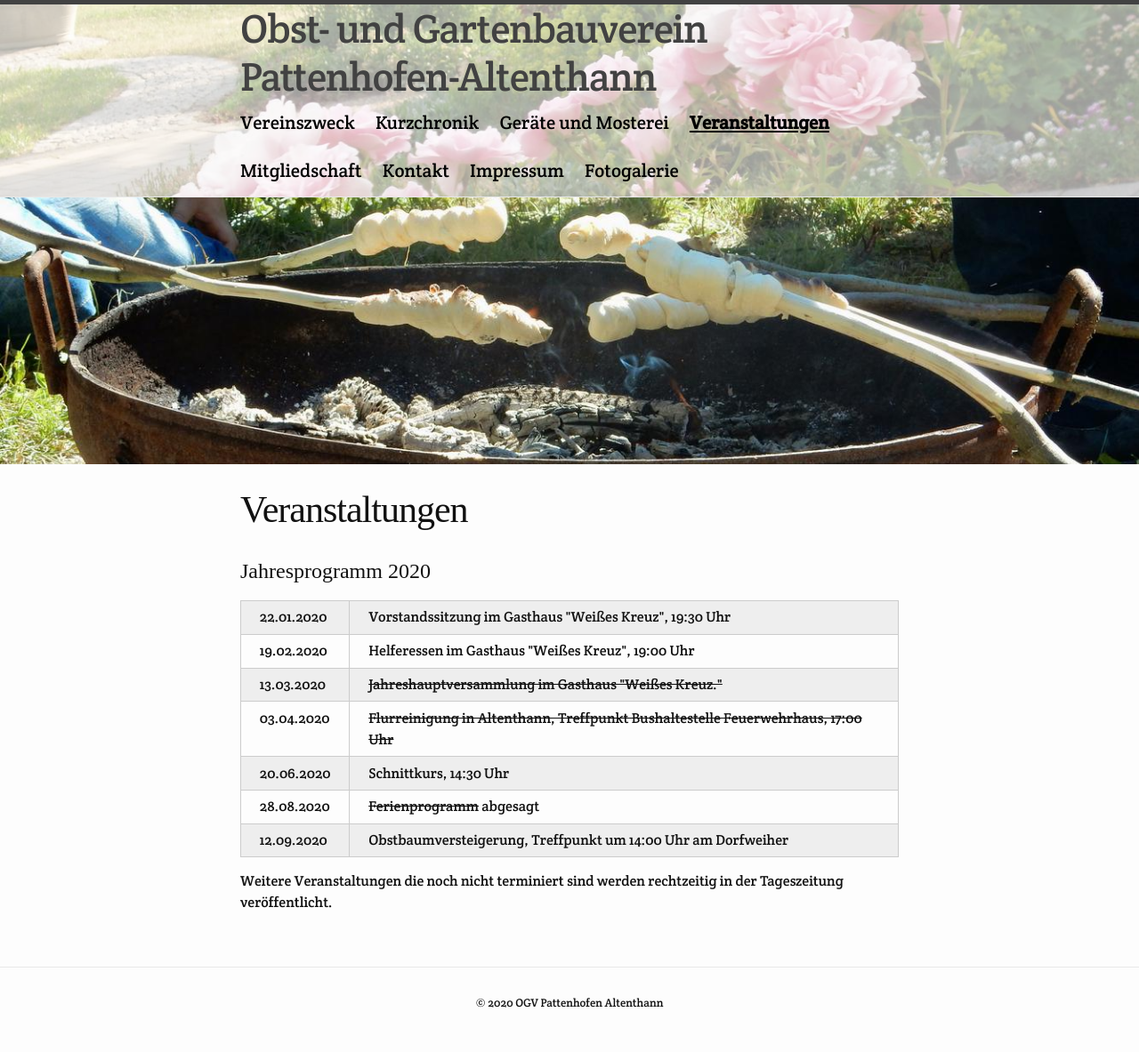
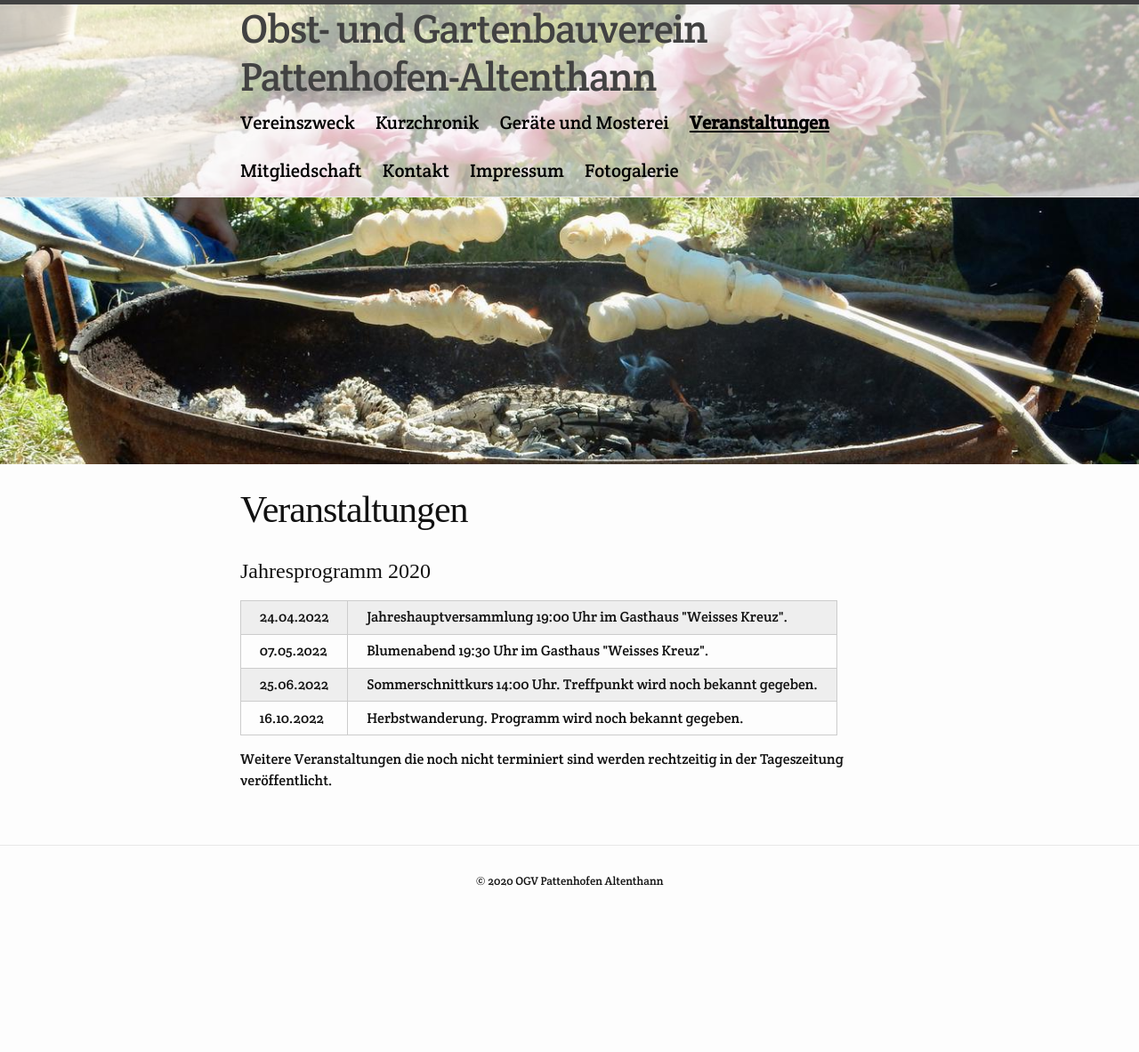
Before and after one commit to markuseckstein/ogv, a Jekyll site: the page built from veranstaltungen.html, in a window 1280 px wide. Shown: the whole page at 89% size. Built offline with Jekyll 4.4.1, drawn with Linux system fonts in a browser that asks for light colours; some web fonts are replaced; after the commit the page ends 1045 px from its top, so only the background shows below that.

Commit message:
update veranstaltungen

```diff
--- a/veranstaltungen.html
+++ b/veranstaltungen.html
@@ -11,33 +11,20 @@ teaser-image: veranstaltungen
 <p>
 <table>
     <tr>
-            <td class="no-wrap">22.01.2020</td>
-            <td>Vorstandssitzung im Gasthaus "Weißes Kreuz", 19:30 Uhr</td>
+        <td class="no-wrap">24.04.2022</td>
+        <td>Jahreshauptversammlung 19:00 Uhr im Gasthaus "Weisses Kreuz".</td>
     </tr>
     <tr>
-            <td class="no-wrap">19.02.2020</td>
-            <td>Helferessen im Gasthaus "Weißes Kreuz", 19:00 Uhr</td>
+        <td class="no-wrap">07.05.2022</td>
+        <td>Blumenabend 19:30 Uhr im Gasthaus "Weisses Kreuz".</td>
     </tr>
     <tr>
-            <td class="no-wrap">13.03.2020</td>
-            <td><span style="text-decoration: line-through">Jahreshauptversammlung im Gasthaus "Weißes Kreuz."</span></td>
-        </tr>
-
-        <tr>
-            <td class="no-wrap">03.04.2020</td>
-            <td><span style="text-decoration: line-through">Flurreinigung in Altenthann, Treffpunkt Bushaltestelle Feuerwehrhaus, 17:00 Uhr</span></td>
+        <td class="no-wrap">25.06.2022</td>
+        <td>Sommerschnittkurs 14:00 Uhr. Treffpunkt wird noch bekannt gegeben.</td>
     </tr>
     <tr>
-            <td class="no-wrap">20.06.2020</td>
-            <td>Schnittkurs, 14:30 Uhr</td>
-        </tr>
-        <tr>
-            <td class="no-wrap">28.08.2020</td>
-            <td><span style="text-decoration: line-through">Ferienprogramm</span> abgesagt</td>
-        </tr>
-        <tr>
-            <td class="no-wrap">12.09.2020</td>
-            <td>Obstbaumversteigerung, Treffpunkt um 14:00 Uhr am Dorfweiher</td>
+        <td class="no-wrap">16.10.2022</td>
+        <td>Herbstwanderung. Programm wird noch bekannt gegeben.</td>
     </tr>
 </table>
 </p>
```
Lines whose indentation alone changed are shown as unchanged.
